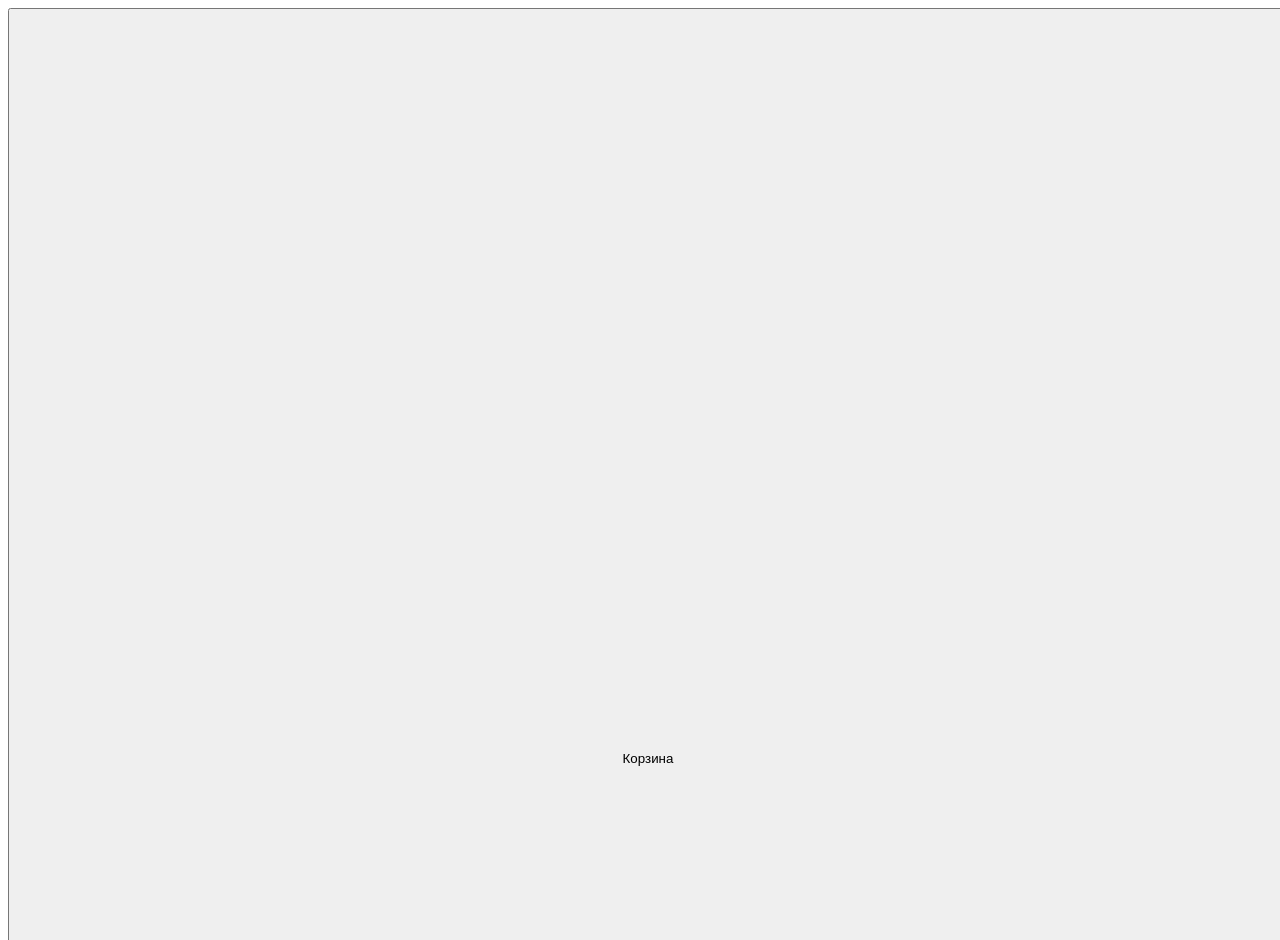
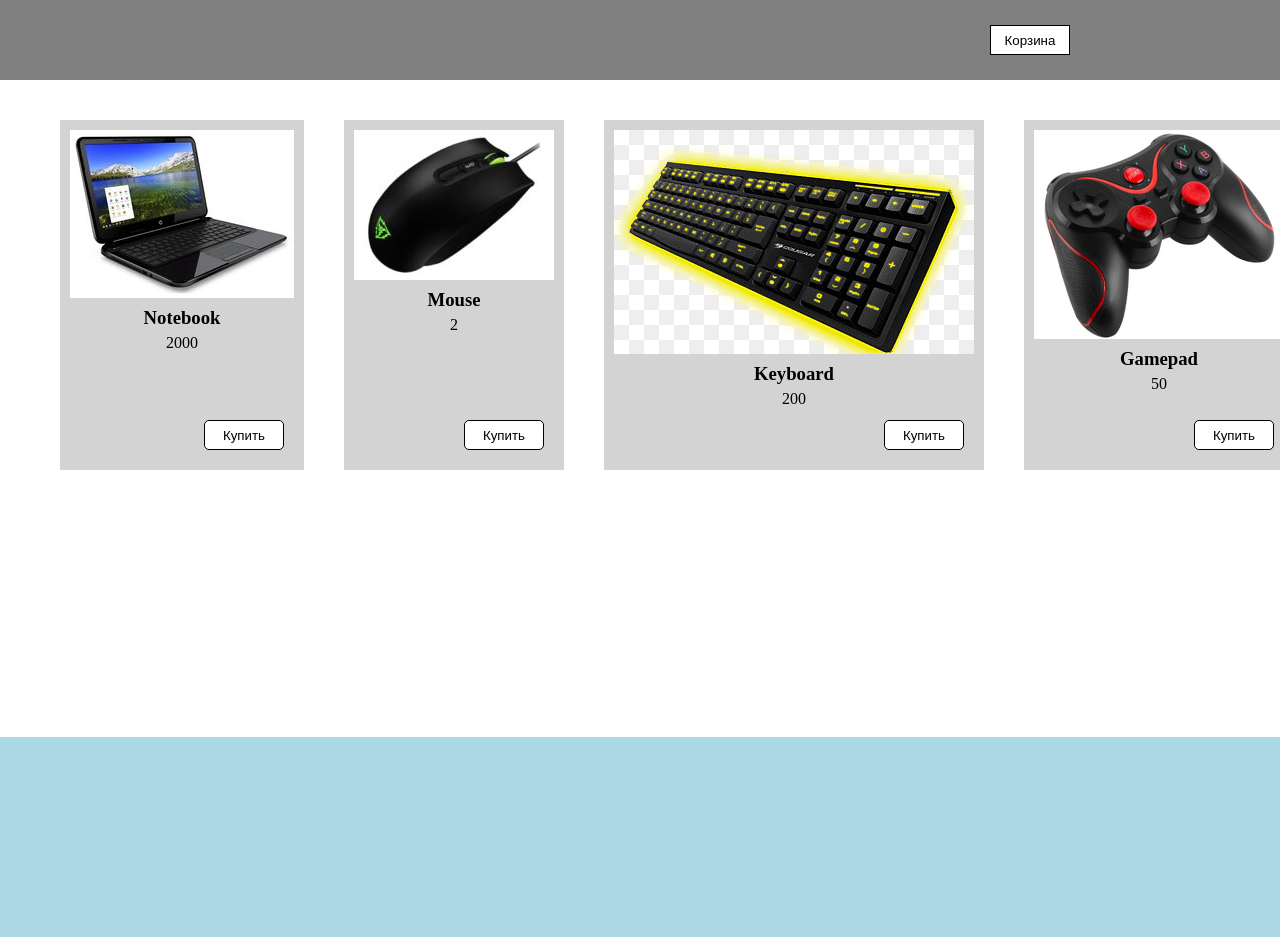
Before and after one commit to aleshkaaaaa/JS_lvl_2, a plain HTML site: page index.html in a window 1280 px wide. Shown: the top 940 px of the page. Drawn offline with Linux system fonts and the light colour scheme.

Commit message:
lesson_1

```diff
--- a/css/style.css
+++ b/css/style.css
@@ -1,21 +1,107 @@
 * {
-    height: 1500px;
-    width: 100%;
+    margin: 0;
+    padding: 0;
+    box-sizing: border-box;
+}
+
+
+.container {
+    margin: 0 60px 0 60px
 }
 
 .header {
-  height: 40px;
-  max-width: 100%;
-  background-color: grey;
+    height: 80px;
+    width: 100%;
+    background-color: grey;
+}
+
+.header__wrap {
+    position: relative;
+}
+
+.btn-cart {
+    position: absolute;
+    right: 150px;
+    top: 25px;
+    width: 80px;
+    height: 30px;
+    border: 1px solid black;
+    background-color: white;
+    color: black;
+    cursor: pointer;
+}
+
+.btn-cart:hover {
+    background-color: rgb(245, 181, 181);
+}
+
+.btn-cart:active {
+    background-color: rgb(248, 143, 143);
 }
 
 .main{
-    height: 40px;
-    max-width: 100%;
+    width: 100%;
+    height: 657px;
+}
+
+.main__wrap {
+    height: 100%;
+    padding: 40px 0 40px 0;
+}
+
+.products {
+    display: flex;
+
+}
+
+.product-item {
+    height: 350px;
+    width: 400px;
+    background-color: lightgrey;
+    padding: 10px 10px 10px 10px ;
+    position: relative;
+}
+
+
+.product-item h3 {
+    text-align: center;
+    color: black;
+    margin: 5px 0 5px 0;
+}
+
+.product-item p {
+    text-align: center;
+    color: black;
+}
+
+.buy-btn {
+    position: absolute;
+    bottom: 20px;
+    right: 20px;
+    width: 80px;
+    height: 30px;
+    border: 1px solid black;
+    background-color: white;
+    color: black;
+    cursor: pointer;
+    border-radius: 5px 5px 5px 5px;
+}
+
+.buy-btn:hover {
+    background-color: rgb(245, 181, 181);
+}
+
+.buy-btn:active {
+    background-color: rgb(248, 143, 143);
+}
+
+.product-item:not(:last-child) {
+    margin: 0 40px 0 0;
 }
 
 .footer {
-    height: 70px;
-    max-width: 100%;
+    bottom: 0px;
+    height: 200px;
+    padding-bottom: 70px;
     background-color: lightblue;
 }
--- a/index.html
+++ b/index.html
@@ -2,19 +2,31 @@
 <html lang="en">
 <head>
     <meta charset="UTF-8">
-    <link rel="stylesheet" href="/css/style.css">
+    <link rel="stylesheet" href="./css/style.css">
     <title>Интернет-магазин</title>
 </head>
 <body>
-    <header>
-        <button class="btn-cart" type="button">Корзина</button>
+
+    <header class="header">
+        <div class="header__wrap container">
+            <button class="btn-cart" type="button">Корзина</button>
+        </div>
     </header>
-    <main>
-        <div class="products"></div>
+
+
+    <main class="main">
+        <div class="container">
+            <div class="main__wrap">
+                <div class="products"></div>
+            </div>
+        </div>
     </main>
-    <footer>
 
+
+    <footer class="footer">
     </footer>
     <script src="js/main.js"></script>
+
+
 </body>
 </html>
--- a/js/main.js
+++ b/js/main.js
@@ -1,6 +1,6 @@
 const products = [
     {id: 1, title: 'Notebook', price: 2000},
-    {id: 2, title: 'Mouse', price: 20},
+    {id: 2, title: 'Mouse', price: 2},
     {id: 3, title: 'Keyboard', price: 200},
     {id: 4, title: 'Gamepad', price: 50},
 ];
@@ -8,15 +8,18 @@ const products = [
 //Добавить в выводе изображение
 const renderProduct = (title, price) => {
     return `<div class="product-item">
-                <h3>${title}</h3>
-                <p>${price}</p>
-                <button class="buy-btn">Купить</button>
+                <div class="product-item-photo"><img class="photo" src="./img/${title}.jpg" alt=""></div>
+                <div class="product-item-text">
+                    <h3>${title}</h3>
+                    <p>${price}</p>
+                    <button class="buy-btn">Купить</button>
+                </div>
             </div>`
 };
 const renderPage = list => {
     const productsList = list.map(item => renderProduct(item.title,item.price));
     console.log(productsList);
-    document.querySelector('.products').innerHTML = productsList;
+    document.querySelector('.products').innerHTML = productsList.join('');
 };
 
 renderPage(products);
```
Also changed, not shown: img/gamepad.jpg (added), img/keyboard.jpg (added), img/mouse.jpg (added), img/notebook.jpg (added).
